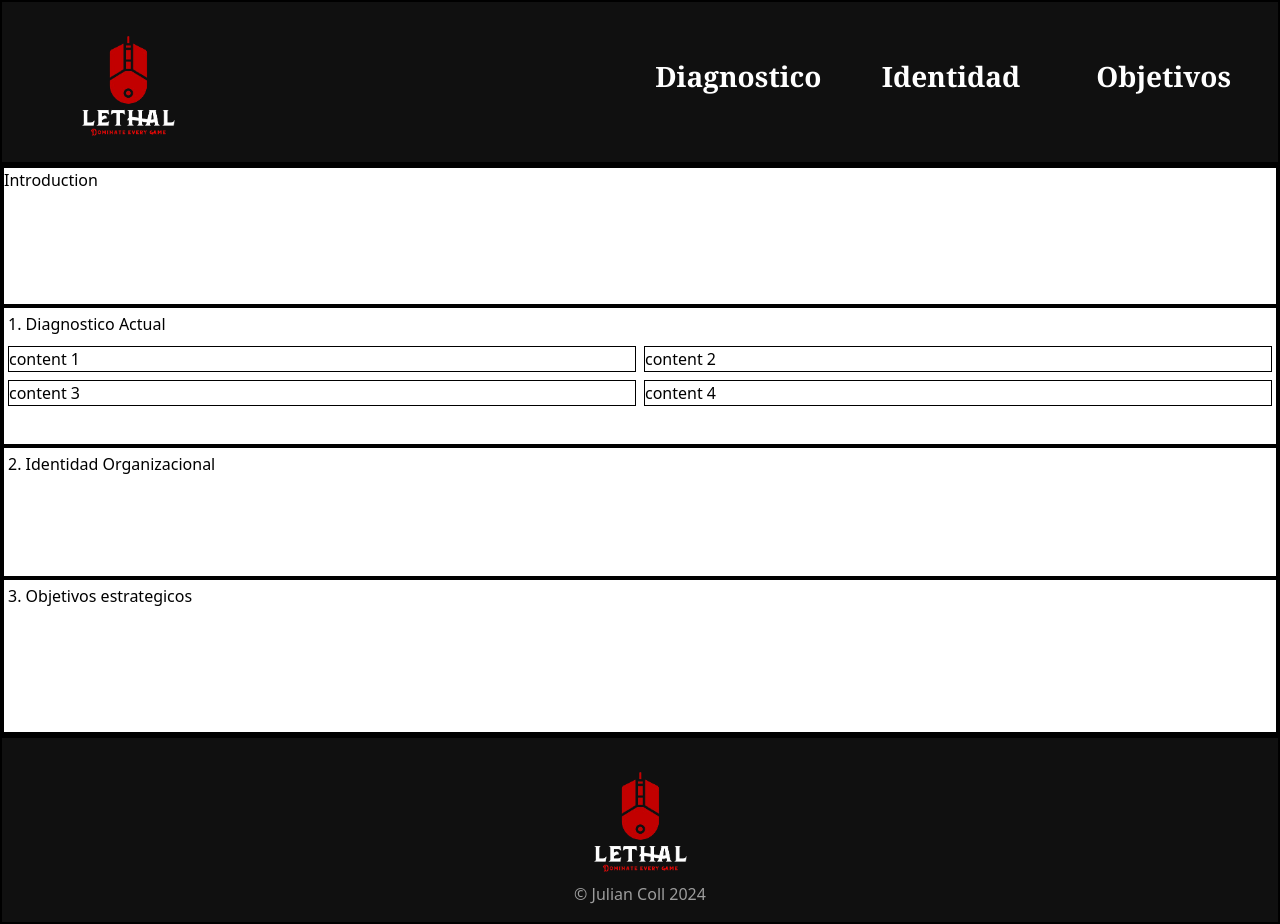
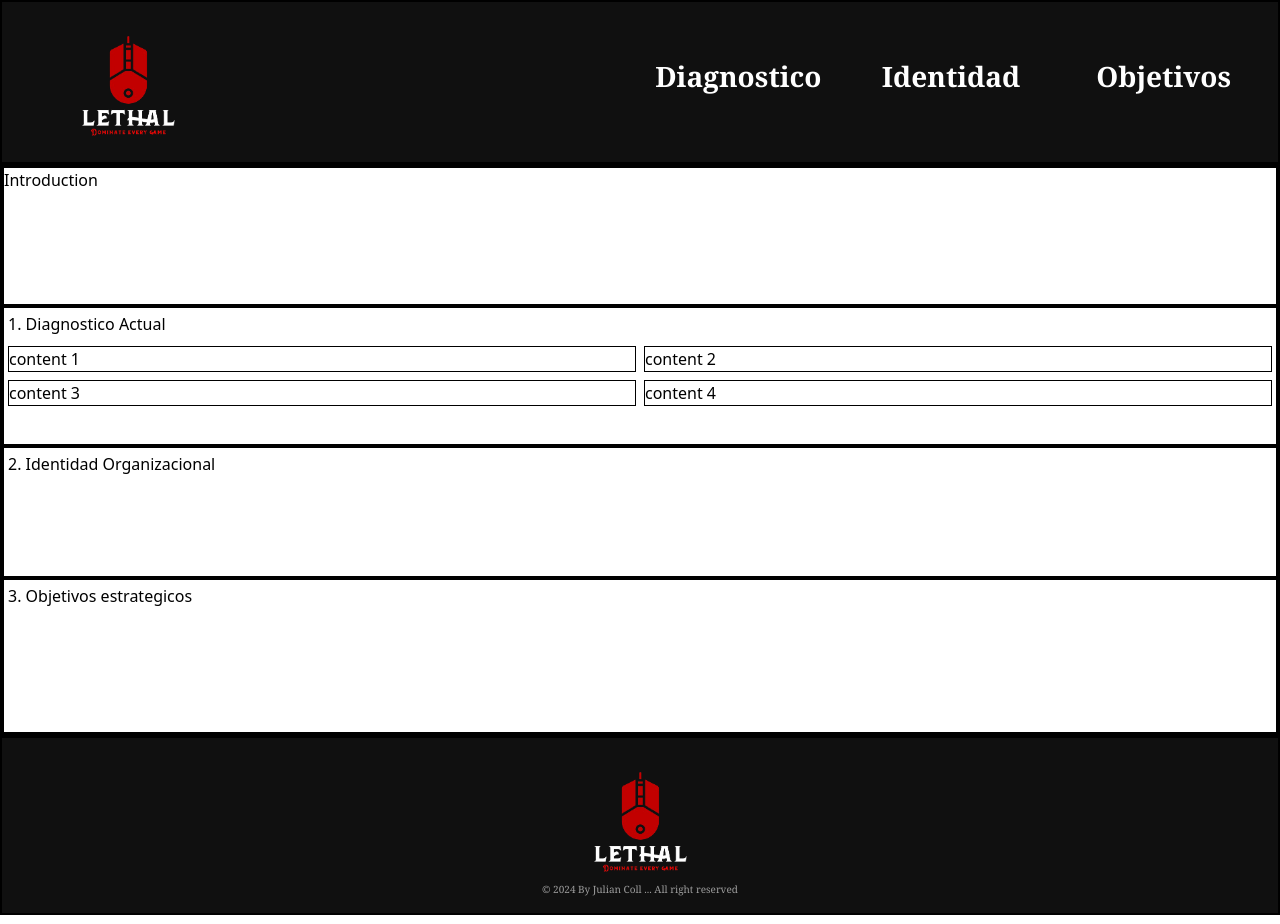
Before and after one commit to Jcoll05/3-WEB-FE-REACT-VITE-C1, a React (Vite) app: page / in a window 1280 px wide. Built offline with nearby package versions, Linux system fonts and the light colour scheme.

Commit message:
fixed Footer.

```diff
--- a/src/Components/Footer.jsx
+++ b/src/Components/Footer.jsx
@@ -2,7 +2,7 @@ const Footer = () => {
     return (
       <footer className="flex justify-center grid grid-rows-1 border-2 border-black p-4 bg-[#101010] items-center">
         <div> <img src="img/Logo.png" alt="Header Image" className="flex justify-center w-auto h-32"/> </div>
-        <p className="text-center text-[#9d9d9d]"> &copy; Julian Coll 2024</p>
+        <p className="text-center text-[#9d9d9d]" style={{ fontFamily: 'Georgia, Times New Roman, Times, serif', fontSize: '10px' }}> &copy; 2024 By Julian Coll ... All right reserved</p>
       </footer>
     );
   };
```
